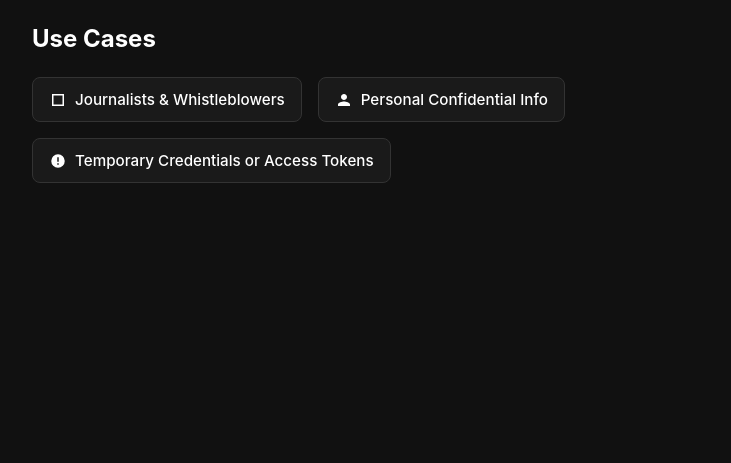
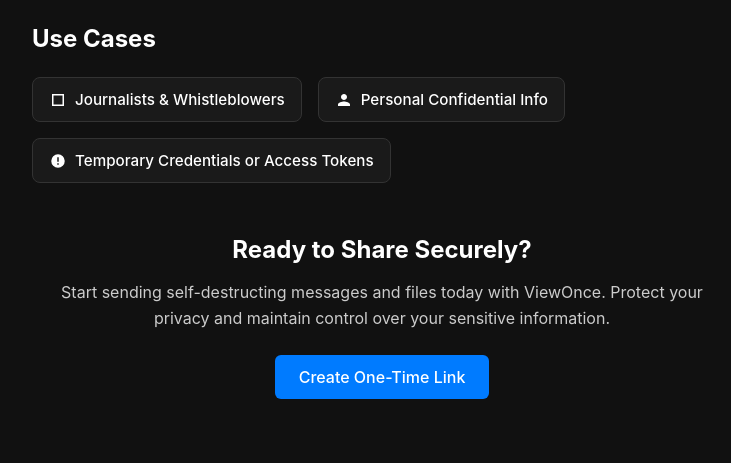
Before and after one commit to chistev/ViewOnce, a Django app: page / in a window 1280 px wide. Shown: the part 774-1237 px from the top of the page, without its empty margins (258-989 px from the left). Before the commit the page ends 957 px from the top, so only its background shows below. Run offline with Django 5.2, Linux system fonts and the light colour scheme.

Commit message:
secure-share-section added

```diff
--- a/view_once/static/view_once/css/index.css
+++ b/view_once/static/view_once/css/index.css
@@ -225,3 +225,35 @@
     height: 18px;
     fill: white;
 }
+
+.secure-share-section {
+    padding: 2rem 1.5rem;
+    max-width: 700px;
+    margin: 0 auto;
+    text-align: center;
+    color: white;
+}
+
+.secure-share-section h2 {
+    font-size: 1.5rem;
+    font-weight: 700;
+    margin-bottom: 1rem;
+}
+
+.secure-share-section p {
+    font-size: 1rem;
+    line-height: 1.6;
+    color: #ccc;
+    margin-bottom: 1.5rem;
+}
+
+.secure-button {
+    background-color: #007bff;
+    color: white;
+    padding: 0.75rem 1.5rem;
+    border: none;
+    border-radius: 0.375rem;
+    text-decoration: none;
+    font-weight: 500;
+    display: inline-block;
+}
--- a/view_once/templates/view_once/index.html
+++ b/view_once/templates/view_once/index.html
@@ -101,6 +101,12 @@
             <span>Temporary Credentials or Access Tokens</span>
         </div>
     </div>
+
+    <div class="secure-share-section">
+    <h2>Ready to Share Securely?</h2>
+    <p>Start sending self-destructing messages and files today with ViewOnce. Protect your privacy and maintain control over your sensitive information.</p>
+    <a href="#" class="secure-button">Create One-Time Link</a>
+</div>
 </div>
 </body>
 </html>
```
